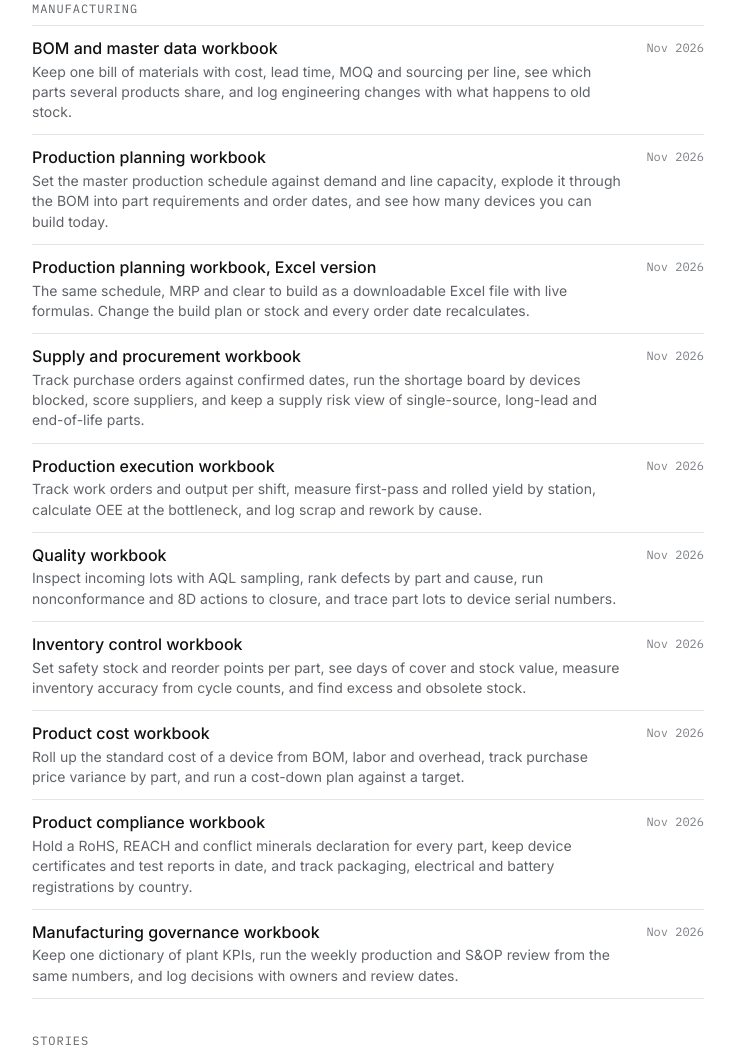
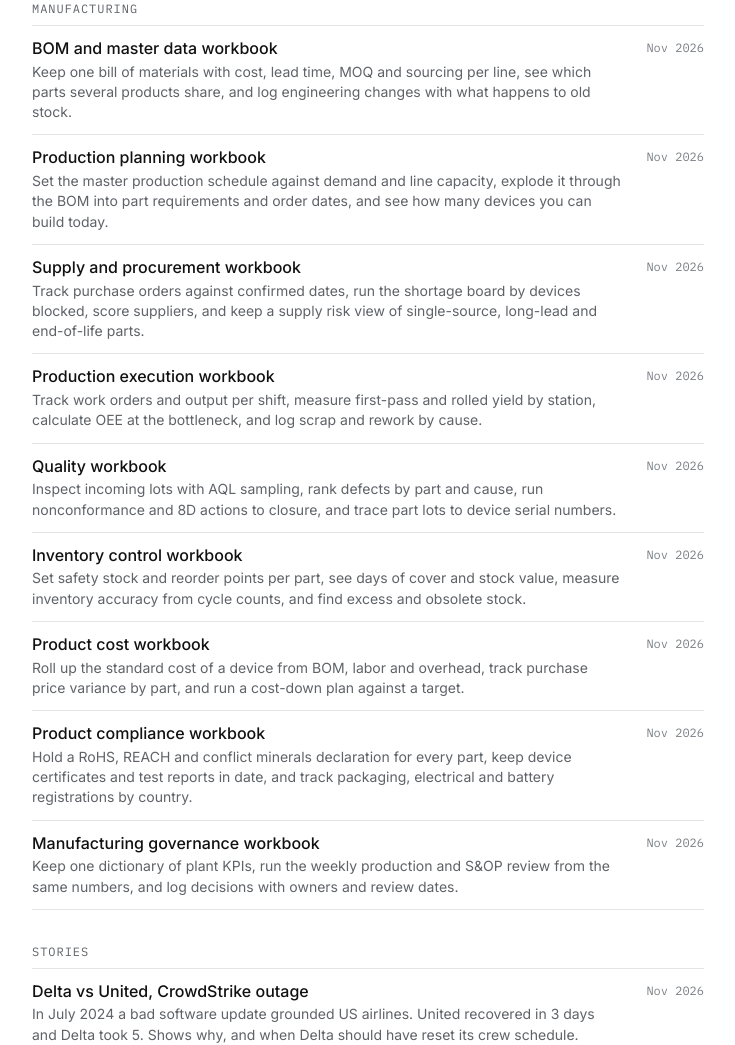
Before and after one commit to lunarked/library, a plain HTML site: page index.html in a window 1280 px wide. Shown: the part 3674-4719 px from the top of the page, without its empty margins (272-1007 px from the left). Drawn offline with Linux system fonts and the light colour scheme.

Commit message:
Remove separate Excel entry from the index
Co-Authored-By: Claude Opus 5.5 <noreply@anthropic.com>
Claude-Session: https://claude.ai/code/session_01AxXK7ZBQVsPLmk6knh6DEm

```diff
--- a/index.html
+++ b/index.html
@@ -105,7 +105,6 @@ li a:focus-visible{outline:2px solid var(--ink);outline-offset:4px}
   <ul>
     <li><a href="manufacturing/bom-master.html"><span class="t">BOM and master data workbook</span><span class="k">Nov 2026</span><span class="d">Keep one bill of materials with cost, lead time, MOQ and sourcing per line, see which parts several products share, and log engineering changes with what happens to old stock.</span></a></li>
     <li><a href="manufacturing/production-planning.html"><span class="t">Production planning workbook</span><span class="k">Nov 2026</span><span class="d">Set the master production schedule against demand and line capacity, explode it through the BOM into part requirements and order dates, and see how many devices you can build today.</span></a></li>
-    <li><a href="manufacturing/production-planning.xlsx" download><span class="t">Production planning workbook, Excel version</span><span class="k">Nov 2026</span><span class="d">The same schedule, MRP and clear to build as a downloadable Excel file with live formulas. Change the build plan or stock and every order date recalculates.</span></a></li>
     <li><a href="manufacturing/procurement.html"><span class="t">Supply and procurement workbook</span><span class="k">Nov 2026</span><span class="d">Track purchase orders against confirmed dates, run the shortage board by devices blocked, score suppliers, and keep a supply risk view of single-source, long-lead and end-of-life parts.</span></a></li>
     <li><a href="manufacturing/production.html"><span class="t">Production execution workbook</span><span class="k">Nov 2026</span><span class="d">Track work orders and output per shift, measure first-pass and rolled yield by station, calculate OEE at the bottleneck, and log scrap and rework by cause.</span></a></li>
     <li><a href="manufacturing/quality.html"><span class="t">Quality workbook</span><span class="k">Nov 2026</span><span class="d">Inspect incoming lots with AQL sampling, rank defects by part and cause, run nonconformance and 8D actions to closure, and trace part lots to device serial numbers.</span></a></li>
```
